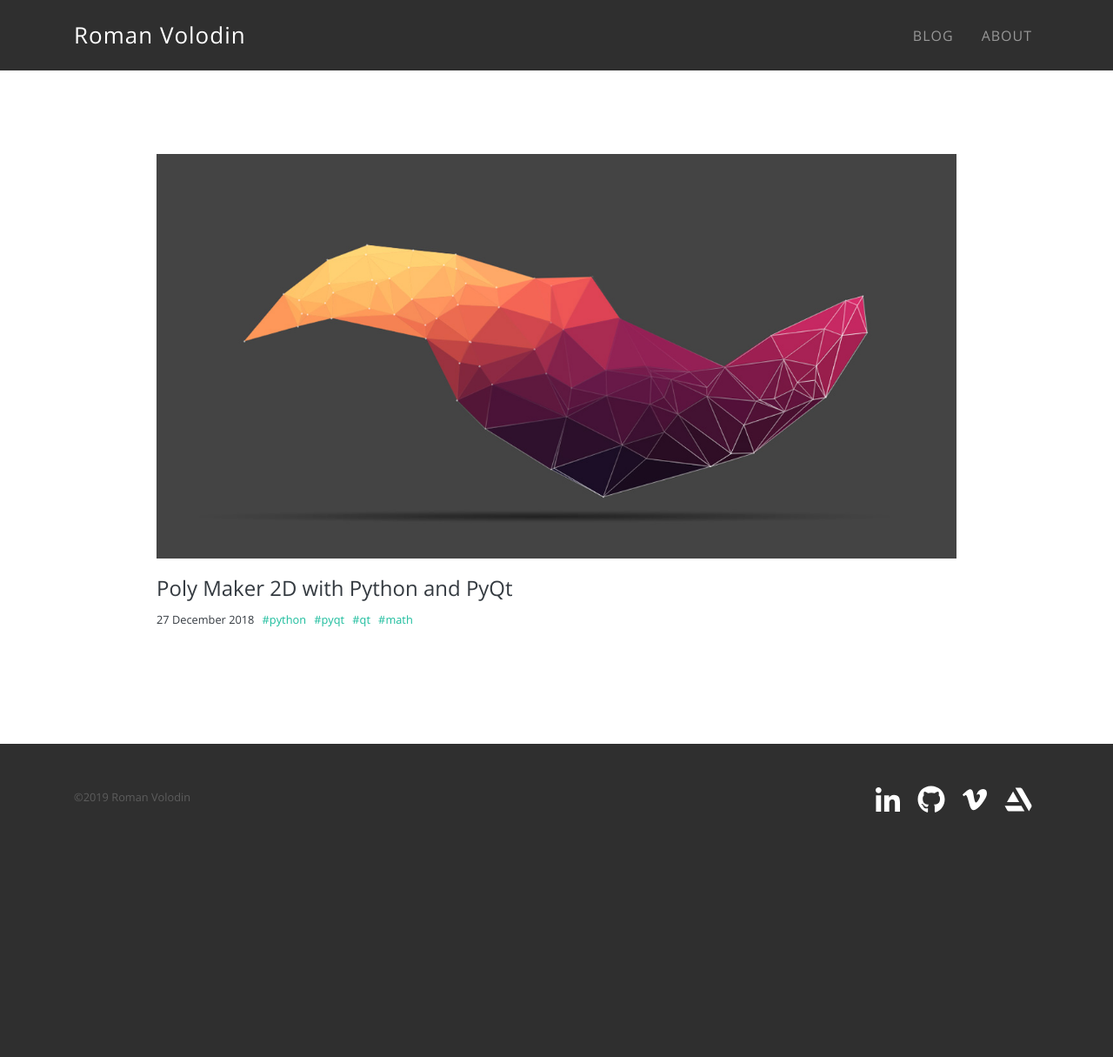
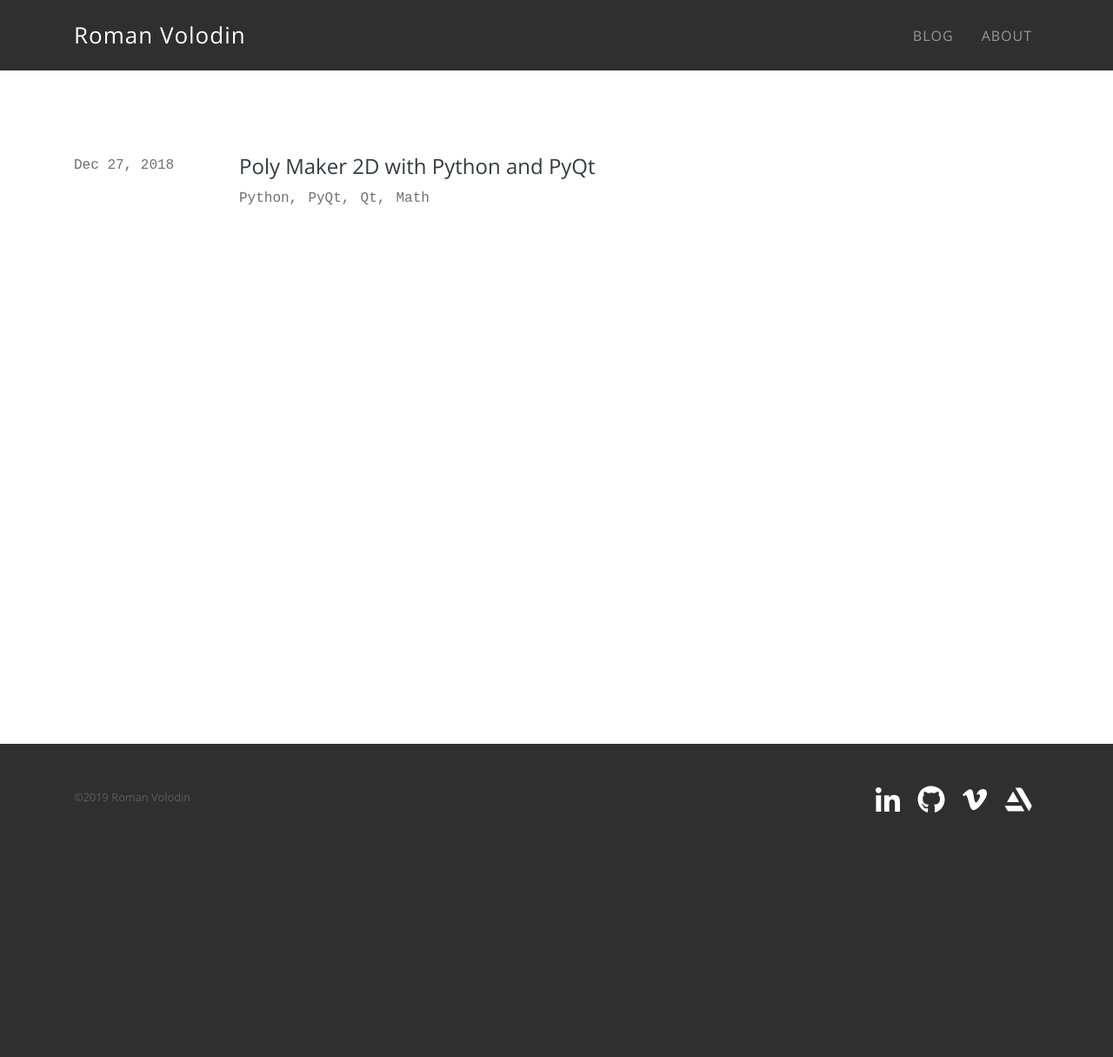
Before and after one commit to volodinroman/volodinroman.github.io, a Jekyll site: the page built from blog/index.html, in a window 1280 px wide. Shown: the whole page at 87% size. Built offline with Jekyll 4.4.1, drawn with Linux system fonts in a browser that asks for light colours; nearby versions of some CDN libraries.

Commit message:
New blog list look

```diff
--- a/_includes/head.html
+++ b/_includes/head.html
@@ -5,7 +5,7 @@
 <meta name="viewport" content="width=device-width, initial-scale=1, shrink-to-fit=no">
 
 <!-- Bootstrap CSS -->
-<link rel="stylesheet" href="https://maxcdn.bootstrapcdn.com/bootstrap/4.0.0-beta.2/css/bootstrap.min.css" integrity="sha384-PsH8R72JQ3SOdhVi3uxftmaW6Vc51MKb0q5P2rRUpPvrszuE4W1povHYgTpBfshb" crossorigin="anonymous">
+<link rel="stylesheet" href="https://stackpath.bootstrapcdn.com/bootstrap/4.3.1/css/bootstrap.min.css" integrity="sha384-ggOyR0iXCbMQv3Xipma34MD+dH/1fQ784/j6cY/iJTQUOhcWr7x9JvoRxT2MZw1T" crossorigin="anonymous">
 
 <!-- Google fonts -->
 <link href="https://fonts.googleapis.com/css?family=Open+Sans:300,400,600" rel="stylesheet">
--- a/_sass/marvel/_base.scss
+++ b/_sass/marvel/_base.scss
@@ -141,13 +141,19 @@ a:active {text-decoration: none;color:inherit;}
 /* BLOG */
 
 #blog-posts .post-list-item:hover .post-list-title{
-    color: #1abc9c !important;
+    color: #2473ce !important;
+    text-decoration: underline;
 }
 
 #blog-posts .text-green{
     color: #1abc9c !important;
 }
 
+#blog-posts .font-computer{
+    font-family: "Courier New",Consolas,Courier,monospace;
+    color: #707070 !important;
+}
+
 .post-content p{
     font-size: 1.1em;
 }
--- a/blog/index.html
+++ b/blog/index.html
@@ -14,22 +14,23 @@ layout: default
             {% for post in site.posts %}
             <li class="my-5">
 
-                <div class="row post-list-item">
+                <div class="row post-list-item ">
                     <!-- middle column takes less space than the container class originally does -->
-                    <div class="col-0 col-xl-1"></div>
-                    <div class="col-12 col-xl-10">
-
-                            <!-- banner image -->
-                            {{ post.excerpt }}
+                    <div class="col-0 col-xl-2 font-computer  pt-1"><h6>{{ post.date |  date: "%b %-d, %Y" }}</h6></div>
+                    <div class="col-12 col-xl-8 ">
 
                             <!-- title -->
-                            <a class="text-dark post-list-title" href="{{ post.url }}"><h4>{{ post.title }}</h4></a>
+                            <a class="text-dark post-list-title " href="{{ post.url }}"><h4>{{ post.title }}</h4></a>
 
                             <!-- date and tags -->
-                            <ul class="list-inline">
-                                <li class="list-inline-item"><h6><small>{{ post.date | date_to_long_string }}</small></h6></li>
+                            <ul class="list-inline ">
+                                <!-- <li class="list-inline-item"><h6><small>{{ post.date | date_to_long_string }}</small></h6></li> -->
                                 {% for tag in post.tags%}
-                                    <li class="list-inline-item text-green cursor-default"><h6><small>#{{tag}}</small></h6></li>
+                                    {% if forloop.last == true %}
+                                        <li class="list-inline-item cursor-default font-computer"><h6>{{tag}}</h6></li>
+                                    {% else %}
+                                        <li class="list-inline-item cursor-default font-computer"><h6>{{tag}},</h6></li>
+                                    {% endif %}
                                 {% endfor %}
                             </ul>
 
```
Also changed, not shown: _posts/2018-12-26-Poly-Maker.md (+1 -1 lines).
